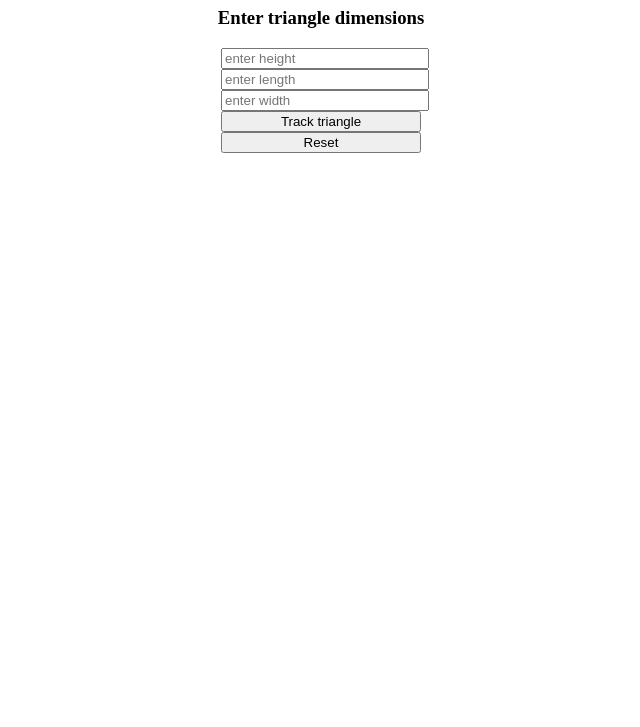
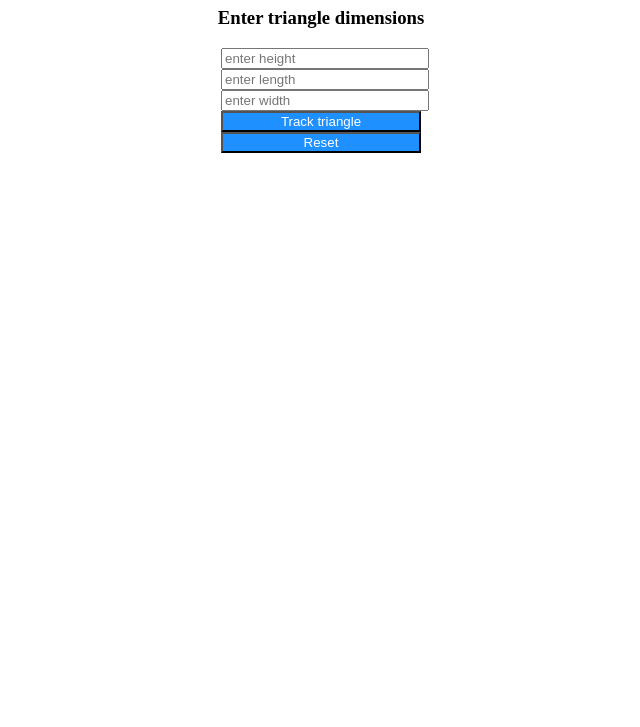
Before and after one commit to Joelmukono/triangle-tracker, a plain HTML site: page index.html in a window 1280 px wide. Shown: the part 73-800 px from the top of the page, without its empty margins (319-959 px from the left). Drawn offline with Linux system fonts and the light colour scheme.

Commit message:
add background color to button inputs

```diff
--- a/css/styles.css
+++ b/css/styles.css
@@ -14,3 +14,8 @@ h3{
 input[type=number],input[type=reset],input[type=button] {
   width:100%;
 }
+
+input[type=reset],input[type=button]{
+  background-color: #1e90ff;
+  color:white;
+}
```
